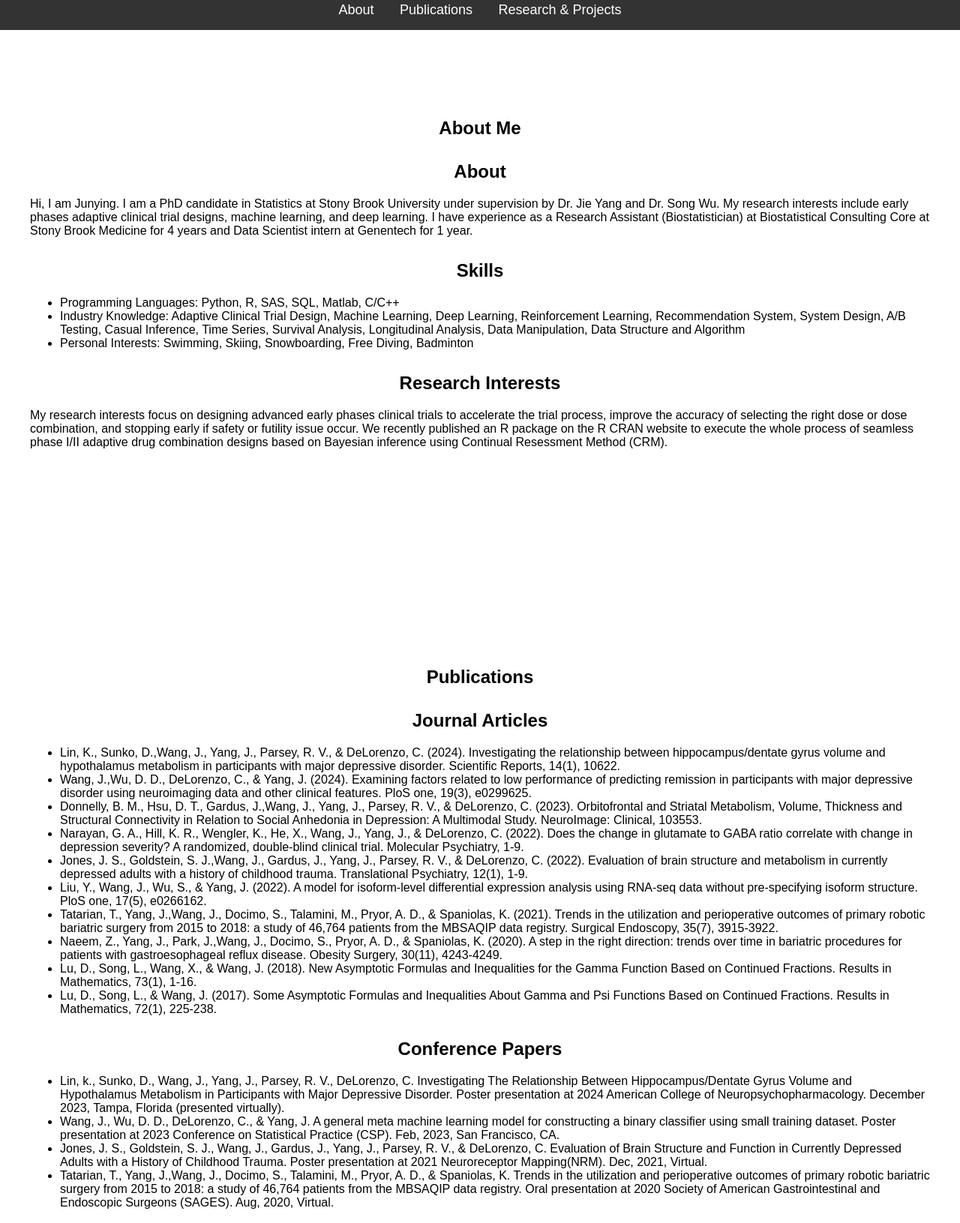
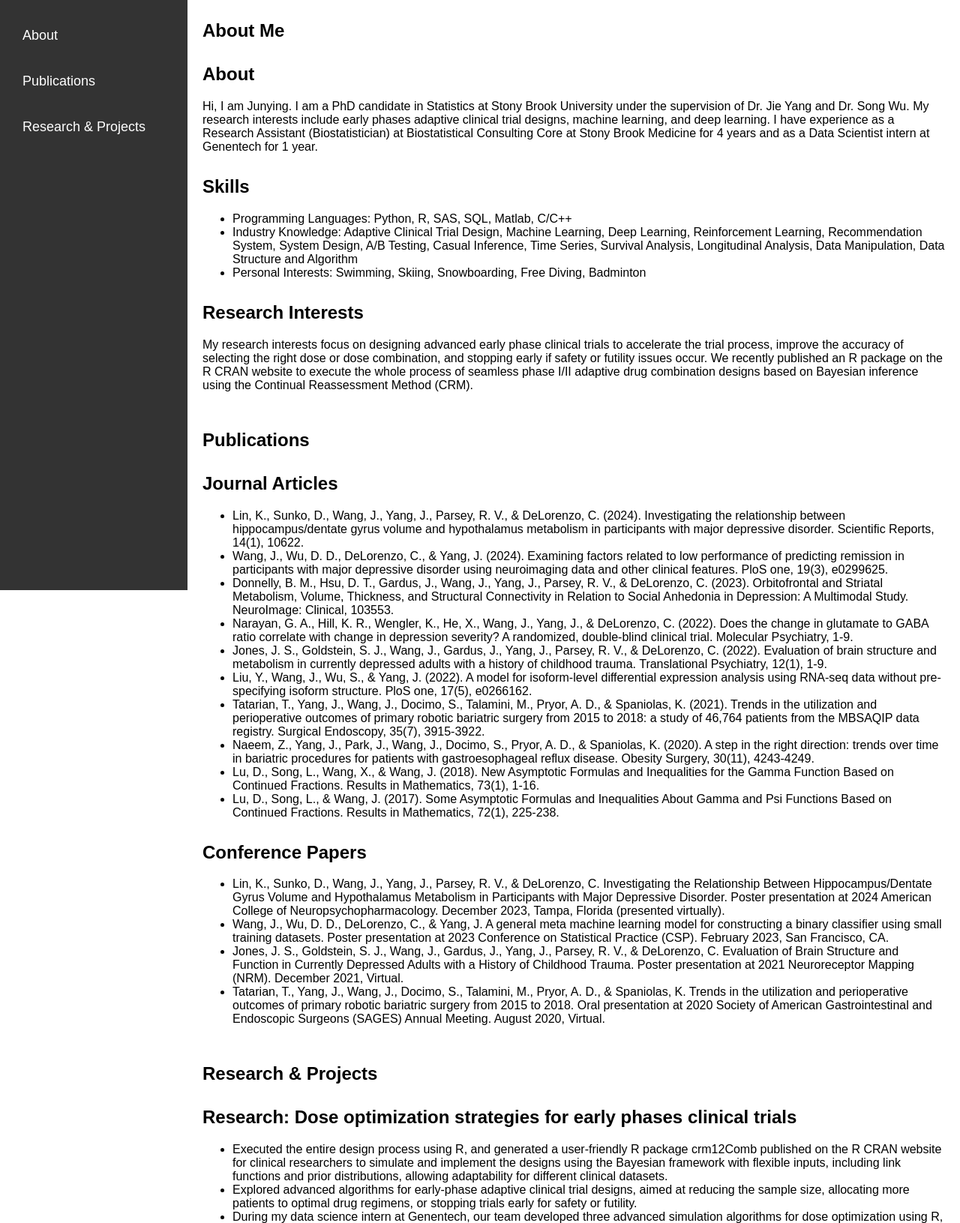
Before and after one commit to junying23/junying23.github.io, a plain HTML site: page index.html in a window 1280 px wide. Shown: the part 13-1644 px from the top of the page at 75% size. Drawn offline with Linux system fonts and the light colour scheme.

Commit message:
Update index.html

```diff
--- a/index.html
+++ b/index.html
@@ -3,58 +3,66 @@
 <head>
     <meta charset="UTF-8">
     <meta name="viewport" content="width=device-width, initial-scale=1.0">
-    <title>Your Profile</title>
+    <title>Junying Wang's Profile</title>
     <style>
         body {
             font-family: Arial, sans-serif;
             margin: 0;
             padding: 0;
+            display: flex;
         }
 
-        /* Navigation bar styling */
+        /* Sidebar styling */
         nav {
             background-color: #333;
+            width: 250px;
+            height: 100vh; /* Full height */
             position: fixed;
             top: 0;
-            width: 100%;
-            padding: 1rem 0;
+            left: 0;
+            padding: 20px;
+            box-sizing: border-box;
         }
 
         nav ul {
             list-style-type: none;
-            margin: 0;
             padding: 0;
-            text-align: center;
         }
 
         nav ul li {
-            display: inline;
-            margin: 0 15px;
+            margin: 20px 0;
         }
 
         nav ul li a {
             color: white;
             text-decoration: none;
             font-size: 18px;
+            display: block;
+            padding: 10px;
+            border-radius: 5px;
         }
 
         nav ul li a:hover {
-            color: #00aaff;
+            background-color: #00aaff;
         }
 
-        /* Section styling */
+        /* Main content styling */
+        .content {
+            margin-left: 250px; /* Offset by the width of the sidebar */
+            padding: 20px;
+            flex: 1;
+        }
+
         section {
-            padding: 100px 20px;
-            margin-top: 50px;
+            margin-bottom: 50px;
         }
 
         h1, h2, h3 {
-            text-align: center;
+            text-align: left;
         }
 
         p, ul {
             text-align: left;
-            margin: 20px;
         }
 
         .subsection {
@@ -64,7 +72,7 @@
 </head>
 <body>
 
-    <!-- Navigation bar -->
+    <!-- Sidebar navigation -->
     <nav>
         <ul>
             <li><a href="#about">About</a></li>
@@ -73,12 +81,14 @@
         </ul>
     </nav>
 
+    <!-- Main content area -->
+    <div class="content">
         <!-- About Section -->
         <section id="about">
             <h1>About Me</h1>
             <div class="subsection">
                 <h2>About</h2>
-            <p>Hi, I am Junying. I am a PhD candidate in Statistics at Stony Brook University under supervision by Dr. Jie Yang and Dr. Song Wu. My research interests include early phases adaptive clinical trial designs, machine learning, and deep learning. I have experience as a Research Assistant (Biostatistician) at Biostatistical Consulting Core at Stony Brook Medicine for 4 years and Data Scientist intern at Genentech for 1 year.</p>
+                <p>Hi, I am Junying. I am a PhD candidate in Statistics at Stony Brook University under the supervision of Dr. Jie Yang and Dr. Song Wu. My research interests include early phases adaptive clinical trial designs, machine learning, and deep learning. I have experience as a Research Assistant (Biostatistician) at Biostatistical Consulting Core at Stony Brook Medicine for 4 years and as a Data Scientist intern at Genentech for 1 year.</p>
             </div>
             <div class="subsection">
                 <h2>Skills</h2>
@@ -90,7 +100,7 @@
             </div>
             <div class="subsection">
                 <h2>Research Interests</h2>
-            <p>My research interests focus on designing advanced early phases clinical trials to accelerate the trial process, improve the accuracy of selecting the right dose or dose combination, and stopping early if safety or futility issue occur. We recently published an R package on the R CRAN website to execute the whole process of seamless phase I/II adaptive drug combination designs based on Bayesian inference using Continual Resessment Method (CRM).</p>
+                <p>My research interests focus on designing advanced early phase clinical trials to accelerate the trial process, improve the accuracy of selecting the right dose or dose combination, and stopping early if safety or futility issues occur. We recently published an R package on the R CRAN website to execute the whole process of seamless phase I/II adaptive drug combination designs based on Bayesian inference using the Continual Reassessment Method (CRM).</p>
             </div>
         </section>
 
@@ -100,14 +110,14 @@
             <div class="subsection">
                 <h2>Journal Articles</h2>
                 <ul>
-                <li>Lin, K., Sunko, D.,Wang, J., Yang, J., Parsey, R. V., & DeLorenzo, C. (2024). Investigating the relationship between hippocampus/dentate gyrus volume and hypothalamus metabolism in participants with major depressive disorder. Scientific Reports, 14(1), 10622.</li>
-                <li>Wang, J.,Wu, D. D., DeLorenzo, C., & Yang, J. (2024). Examining factors related to low performance of predicting remission in participants with major depressive disorder using neuroimaging data and other clinical features. PloS one, 19(3), e0299625.</li>
-                <li>Donnelly, B. M., Hsu, D. T., Gardus, J.,Wang, J., Yang, J., Parsey, R. V., & DeLorenzo, C. (2023). Orbitofrontal and Striatal Metabolism, Volume, Thickness and Structural Connectivity in Relation to Social Anhedonia in Depression: A Multimodal Study. NeuroImage: Clinical, 103553.</li>
+                    <li>Lin, K., Sunko, D., Wang, J., Yang, J., Parsey, R. V., & DeLorenzo, C. (2024). Investigating the relationship between hippocampus/dentate gyrus volume and hypothalamus metabolism in participants with major depressive disorder. Scientific Reports, 14(1), 10622.</li>
+                    <li>Wang, J., Wu, D. D., DeLorenzo, C., & Yang, J. (2024). Examining factors related to low performance of predicting remission in participants with major depressive disorder using neuroimaging data and other clinical features. PloS one, 19(3), e0299625.</li>
+                    <li>Donnelly, B. M., Hsu, D. T., Gardus, J., Wang, J., Yang, J., Parsey, R. V., & DeLorenzo, C. (2023). Orbitofrontal and Striatal Metabolism, Volume, Thickness, and Structural Connectivity in Relation to Social Anhedonia in Depression: A Multimodal Study. NeuroImage: Clinical, 103553.</li>
                     <li>Narayan, G. A., Hill, K. R., Wengler, K., He, X., Wang, J., Yang, J., & DeLorenzo, C. (2022). Does the change in glutamate to GABA ratio correlate with change in depression severity? A randomized, double-blind clinical trial. Molecular Psychiatry, 1-9.</li>
-                <li>Jones, J. S., Goldstein, S. J.,Wang, J., Gardus, J., Yang, J., Parsey, R. V., & DeLorenzo, C. (2022). Evaluation of brain structure and metabolism in currently depressed adults with a history of childhood trauma. Translational Psychiatry, 12(1), 1-9.</li>
+                    <li>Jones, J. S., Goldstein, S. J., Wang, J., Gardus, J., Yang, J., Parsey, R. V., & DeLorenzo, C. (2022). Evaluation of brain structure and metabolism in currently depressed adults with a history of childhood trauma. Translational Psychiatry, 12(1), 1-9.</li>
                     <li>Liu, Y., Wang, J., Wu, S., & Yang, J. (2022). A model for isoform-level differential expression analysis using RNA-seq data without pre-specifying isoform structure. PloS one, 17(5), e0266162.</li>
-                <li>Tatarian, T., Yang, J.,Wang, J., Docimo, S., Talamini, M., Pryor, A. D., & Spaniolas, K. (2021). Trends in the utilization and perioperative outcomes of primary robotic bariatric surgery from 2015 to 2018: a study of 46,764 patients from the MBSAQIP data registry. Surgical Endoscopy, 35(7), 3915-3922.</li>
-                <li>Naeem, Z., Yang, J., Park, J.,Wang, J., Docimo, S., Pryor, A. D., & Spaniolas, K. (2020). A step in the right direction: trends over time in bariatric procedures for patients with gastroesophageal reflux disease. Obesity Surgery, 30(11), 4243-4249.</li>
+                    <li>Tatarian, T., Yang, J., Wang, J., Docimo, S., Talamini, M., Pryor, A. D., & Spaniolas, K. (2021). Trends in the utilization and perioperative outcomes of primary robotic bariatric surgery from 2015 to 2018: a study of 46,764 patients from the MBSAQIP data registry. Surgical Endoscopy, 35(7), 3915-3922.</li>
+                    <li>Naeem, Z., Yang, J., Park, J., Wang, J., Docimo, S., Pryor, A. D., & Spaniolas, K. (2020). A step in the right direction: trends over time in bariatric procedures for patients with gastroesophageal reflux disease. Obesity Surgery, 30(11), 4243-4249.</li>
                     <li>Lu, D., Song, L., Wang, X., & Wang, J. (2018). New Asymptotic Formulas and Inequalities for the Gamma Function Based on Continued Fractions. Results in Mathematics, 73(1), 1-16.</li>
                     <li>Lu, D., Song, L., & Wang, J. (2017). Some Asymptotic Formulas and Inequalities About Gamma and Psi Functions Based on Continued Fractions. Results in Mathematics, 72(1), 225-238.</li>
                 </ul>
@@ -115,10 +125,10 @@
             <div class="subsection">
                 <h2>Conference Papers</h2>
                 <ul>
-                <li>Lin, k., Sunko, D., Wang, J., Yang, J., Parsey, R. V., DeLorenzo, C. Investigating The Relationship Between Hippocampus/Dentate Gyrus Volume and Hypothalamus Metabolism in Participants with Major Depressive Disorder. Poster presentation at 2024 American College of Neuropsychopharmacology. December 2023, Tampa, Florida (presented virtually).</li>
-                <li>Wang, J., Wu, D. D., DeLorenzo, C., & Yang, J. A general meta machine learning model for constructing a binary classifier using small training dataset. Poster presentation at 2023 Conference on Statistical Practice (CSP). Feb, 2023, San Francisco, CA.</li>
-                <li>Jones, J. S., Goldstein, S. J., Wang, J., Gardus, J., Yang, J., Parsey, R. V., & DeLorenzo, C. Evaluation of Brain Structure and Function in Currently Depressed Adults with a History of Childhood Trauma. Poster presentation at 2021 Neuroreceptor Mapping(NRM). Dec, 2021, Virtual.</li>
-                <li>Tatarian, T., Yang, J.,Wang, J., Docimo, S., Talamini, M., Pryor, A. D., & Spaniolas, K. Trends in the utilization and perioperative outcomes of primary robotic bariatric surgery from 2015 to 2018: a study of 46,764 patients from the MBSAQIP data registry. Oral presentation at 2020 Society of American Gastrointestinal and Endoscopic Surgeons (SAGES). Aug, 2020, Virtual.</li>
+                    <li>Lin, K., Sunko, D., Wang, J., Yang, J., Parsey, R. V., & DeLorenzo, C. Investigating the Relationship Between Hippocampus/Dentate Gyrus Volume and Hypothalamus Metabolism in Participants with Major Depressive Disorder. Poster presentation at 2024 American College of Neuropsychopharmacology. December 2023, Tampa, Florida (presented virtually).</li>
+                    <li>Wang, J., Wu, D. D., DeLorenzo, C., & Yang, J. A general meta machine learning model for constructing a binary classifier using small training datasets. Poster presentation at 2023 Conference on Statistical Practice (CSP). February 2023, San Francisco, CA.</li>
+                    <li>Jones, J. S., Goldstein, S. J., Wang, J., Gardus, J., Yang, J., Parsey, R. V., & DeLorenzo, C. Evaluation of Brain Structure and Function in Currently Depressed Adults with a History of Childhood Trauma. Poster presentation at 2021 Neuroreceptor Mapping (NRM). December 2021, Virtual.</li>
+                    <li>Tatarian, T., Yang, J., Wang, J., Docimo, S., Talamini, M., Pryor, A. D., & Spaniolas, K. Trends in the utilization and perioperative outcomes of primary robotic bariatric surgery from 2015 to 2018. Oral presentation at 2020 Society of American Gastrointestinal and Endoscopic Surgeons (SAGES) Annual Meeting. August 2020, Virtual.</li>
                 </ul>
             </div>
         </section>
@@ -127,14 +137,21 @@
         <section id="projects">
             <h1>Research & Projects</h1>
             <div class="subsection">
-            <h2>Research</h2>
-            <p></p>
+                <h2>Research: Dose optimization strategies for early phases clinical trials</h2>
+                <ul>
+                    <li>Executed the entire design process using R, and generated a user-friendly R package crm12Comb published on the R CRAN website for clinical researchers to simulate and implement the designs using the Bayesian framework with flexible inputs, including link functions and prior distributions, allowing adaptability for different clinical datasets.</li>
+                    <li>Explored advanced algorithms for early-phase adaptive clinical trial designs, aimed at reducing the sample size, allocating more patients to optimal drug regimens, or stopping trials early for safety or futility.</li>
+                    <li>During my data science intern at Genentech, our team developed three advanced simulation algorithms for dose optimization using R, improving dose selection efficiency and accuracy across diverse clinical scenarios. Techniques include 3+3 design, BOIN design, Emax model, logistic regression model, backfill strategies, and randomized expansion cohorts. We further deployed an R Shiny app with customized inputs, and allowed parameter adjustments to support clinical scientists with real-time, data-driven decision guidance.</li>
+                </ul>
             </div>
             <div class="subsection">
                 <h2>Projects</h2>
-            <p></p>
+                <ul>
+                    <li>Designed a machine learning pipeline for small sample data with higher AUC compared to related studies in Psychiatry by constructing a meta model (stacking ensemble method) with specific model evaluations and variable importance ranking. We explored 5 custom and standard feature selection strategies, including pairwise correlation, most frequent variable selection, AutoEncoder, principal component analysis (PCA), etc. Moreover, to maximize the sample size utilization, we implemented Multiple Imputation through 10 iterations K-fold cross validation repeated n times to estimate performances by Rubin’s rule for small data sets.</li>
+                </ul>
             </div>
         </section>
+    </div>
 
 </body>
 </html>
```
Lines whose indentation alone changed are shown as unchanged.
